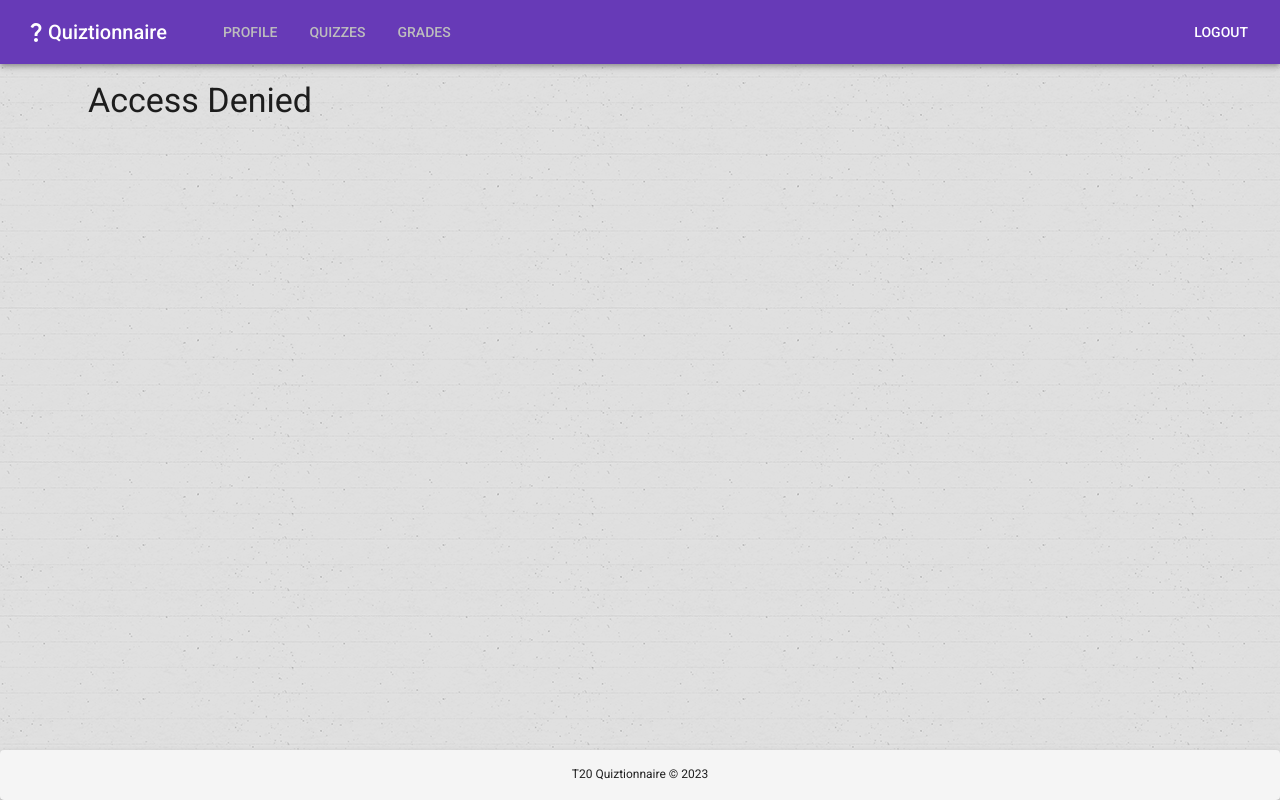
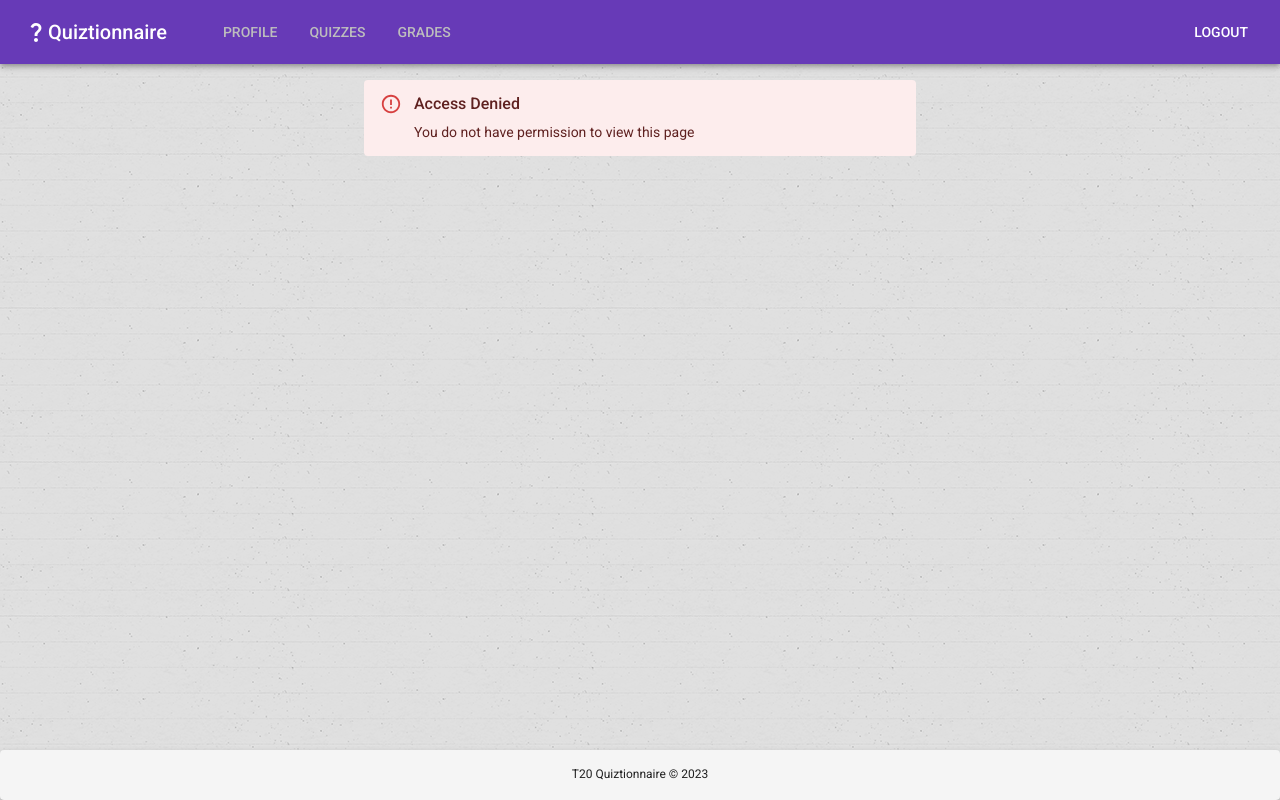
Before and after one commit to jamest11/comp3078_frontend, a React (Create React App) app: page /quiz in a window 1280 px wide. Built offline with nearby package versions, Linux system fonts and the light colour scheme; sample sign-in values are in the browser's storage.

Commit message:
Update access denied page

```diff
--- a/src/pages/public/AccessDenied/AccessDenied.js
+++ b/src/pages/public/AccessDenied/AccessDenied.js
@@ -1,9 +1,12 @@
-import { Container, Typography } from '@mui/material';
+import { Alert, AlertTitle, Container } from '@mui/material';
 
 const AccessDenied = () => {
   return (
-    <Container maxWidth="lg" sx={{ mt: 2 }}>
-      <Typography variant="h4">Access Denied</Typography>
+    <Container maxWidth="sm" sx={{ mt: 2 }}>
+      <Alert severity="error">
+        <AlertTitle>Access Denied</AlertTitle>
+        You do not have permission to view this page
+      </Alert>
     </Container>
   );
 };
```
